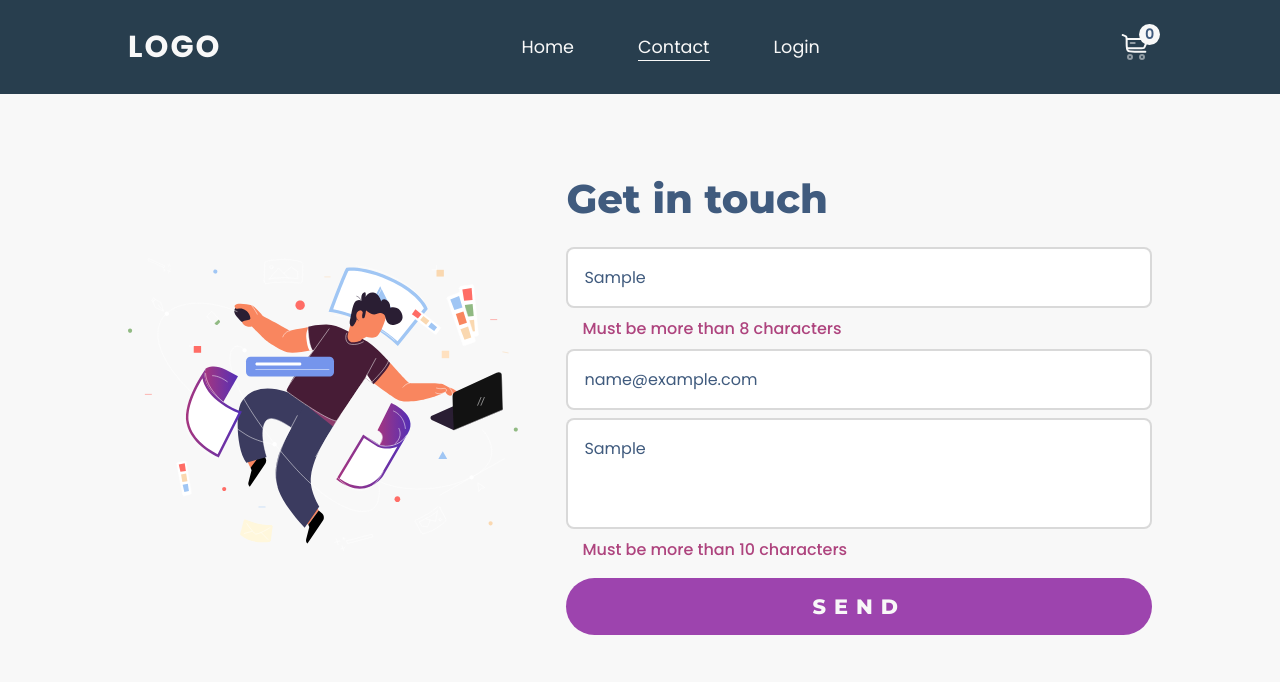
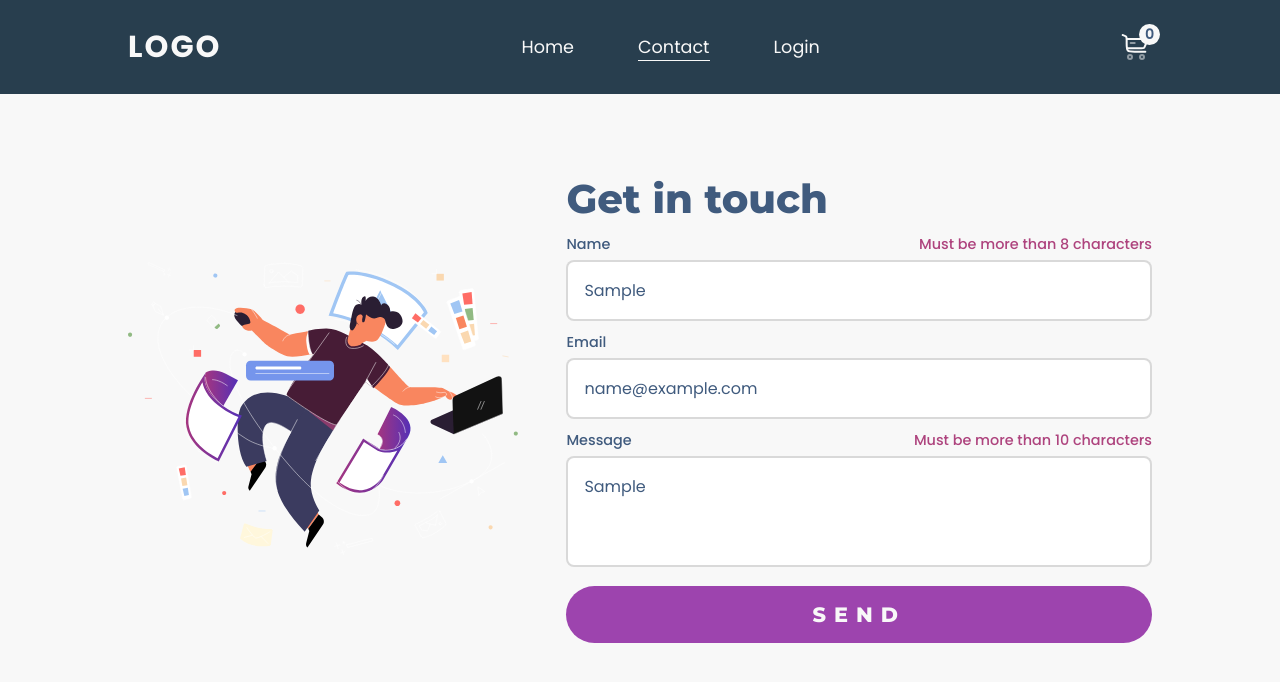
Before and after one commit to Schnedi3/react_ecommerce_ts, a React (Vite) app: page /contact in a window 1280 px wide. Both pictures are taken after typing "Sample", "name@example.com", "Sample" into the empty fields and a click on the button "SEND". Shown: the top 682 px of the page. Built offline with nearby package versions, Linux system fonts and the light colour scheme.

Commit message:
Improve contact form

```diff
--- a/src/css/contact.css
+++ b/src/css/contact.css
@@ -15,19 +15,27 @@
   margin: auto;
   display: flex;
   flex-direction: column;
-  gap: 0.5rem;
+  gap: 0.7rem;
   color: var(--primary-text);
 }
 
 .contact__form > h2 {
-  margin-bottom: 1rem;
   font-family: Montserrat;
   font-weight: 800;
   font-size: 2.5rem;
 }
 
-.contact__form > input,
-.contact__form > textarea {
+.label {
+  position: relative;
+  display: flex;
+  flex-direction: column;
+  gap: 0.3rem;
+  font-weight: 500;
+  font-size: 0.9rem;
+}
+
+.label > input,
+.label > textarea {
   padding: 1rem;
   font-family: Poppins;
   font-size: 1rem;
@@ -37,18 +45,18 @@
   border-radius: 0.5rem;
 }
 
-.contact__form > input::placeholder,
-.contact__form > textarea::placeholder {
+.label > input::placeholder,
+.label > textarea::placeholder {
   color: var(--primary-text);
   opacity: 0.5;
 }
 
-.contact__form > input:focus-visible,
-.contact__form > textarea:focus-visible {
+.label > input:focus-visible,
+.label > textarea:focus-visible {
   outline: none;
 }
 
-.contact__form > textarea {
+.label > textarea {
   resize: none;
 }
 
@@ -69,11 +77,10 @@
 
 /* VALIDATION */
 .error {
-  position: relative;
-  left: 1rem;
+  position: absolute;
+  right: 0;
   color: var(--accented);
-  font-size: 1rem;
-  font-weight: 500;
+  font-size: 0.9rem;
 }
 
 .success {
@@ -93,7 +100,7 @@
 }
 
 /* MOBILE */
-@media (max-width: 700px) {
+@media (max-width: 900px) {
   .contact__container {
     grid-template-columns: 1fr;
   }
--- a/src/hooks/useValidationForm.ts
+++ b/src/hooks/useValidationForm.ts
@@ -5,13 +5,17 @@ import { useForm } from "react-hook-form";
 import { zodResolver } from "@hookform/resolvers/zod";
 import * as zod from "zod";
 
-const schema = zod.object({
-  name: zod.string().min(8, { message: "Must be more than 8 characters" }),
-  email: zod.string().email({ message: "Invalid email address" }),
+const contactSchema = zod.object({
+  name: zod
+    .string()
+    .min(1, "Field required")
+    .min(8, "Must be more than 8 characters"),
+  email: zod.string().min(1, "Field required").email("Invalid email address"),
   message: zod
     .string()
-    .min(10, { message: "Must be more than 10 characters" })
-    .max(80, { message: "Must be less than 50 characters" }),
+    .min(1, "Field required")
+    .min(10, "Must be more than 10 characters")
+    .max(50, "Must be less than 50 characters"),
 });
 
 export const useValidateForm = () => {
@@ -23,7 +27,7 @@ export const useValidateForm = () => {
     formState: { errors },
     reset,
   } = useForm<FormValues>({
-    resolver: zodResolver(schema),
+    resolver: zodResolver(contactSchema),
   });
 
   const onSubmit = (data: FormValues) => {
--- a/src/pages/Contact.tsx
+++ b/src/pages/Contact.tsx
@@ -9,7 +9,6 @@ export const Contact = () => {
 
   return (
     <section className="container contact__container">
-      <>
       <img className="contact__img" src={contactImage} alt="contact image" />
       <form
         className="contact__form"
@@ -17,22 +16,45 @@ export const Contact = () => {
         autoComplete="off"
       >
         <h2>Get in touch</h2>
-          <input type="text" placeholder="Name" {...register("name")} />
+        <label htmlFor="name" className="label">
+          Name
           {errors.name && <span className="error">{errors.name.message}</span>}
-          <input type="email" placeholder="Email" {...register("email")} />
-          {errors.email && <span className="error">{errors.email.message}</span>}
+          <input
+            type="text"
+            id="name"
+            placeholder="John Doe"
+            {...register("name")}
+          />
+        </label>
+        <label htmlFor="email" className="label">
+          Email
+          <input
+            type="email"
+            id="email"
+            placeholder="johndoe@lorem.com"
+            {...register("email")}
+          />
+          {errors.email && (
+            <span className="error">{errors.email.message}</span>
+          )}
+        </label>
+        <label htmlFor="message" className="label">
+          Message
+          {errors.message && (
+            <span className="error">{errors.message.message}</span>
+          )}
           <textarea
+            id="message"
             rows={3}
-            placeholder="Message"
+            placeholder="lorem ipsum..."
             {...register("message")}
           ></textarea>
-          {errors.message && <span className="error">{errors.message.message}</span>}
+        </label>
         <button type="submit" className="contact__button">
           send
         </button>
         {successMessage && <span className="success">{successMessage}</span>}
       </form>
-      </>
     </section>
   );
 };
```
Lines whose indentation alone changed are shown as unchanged.
